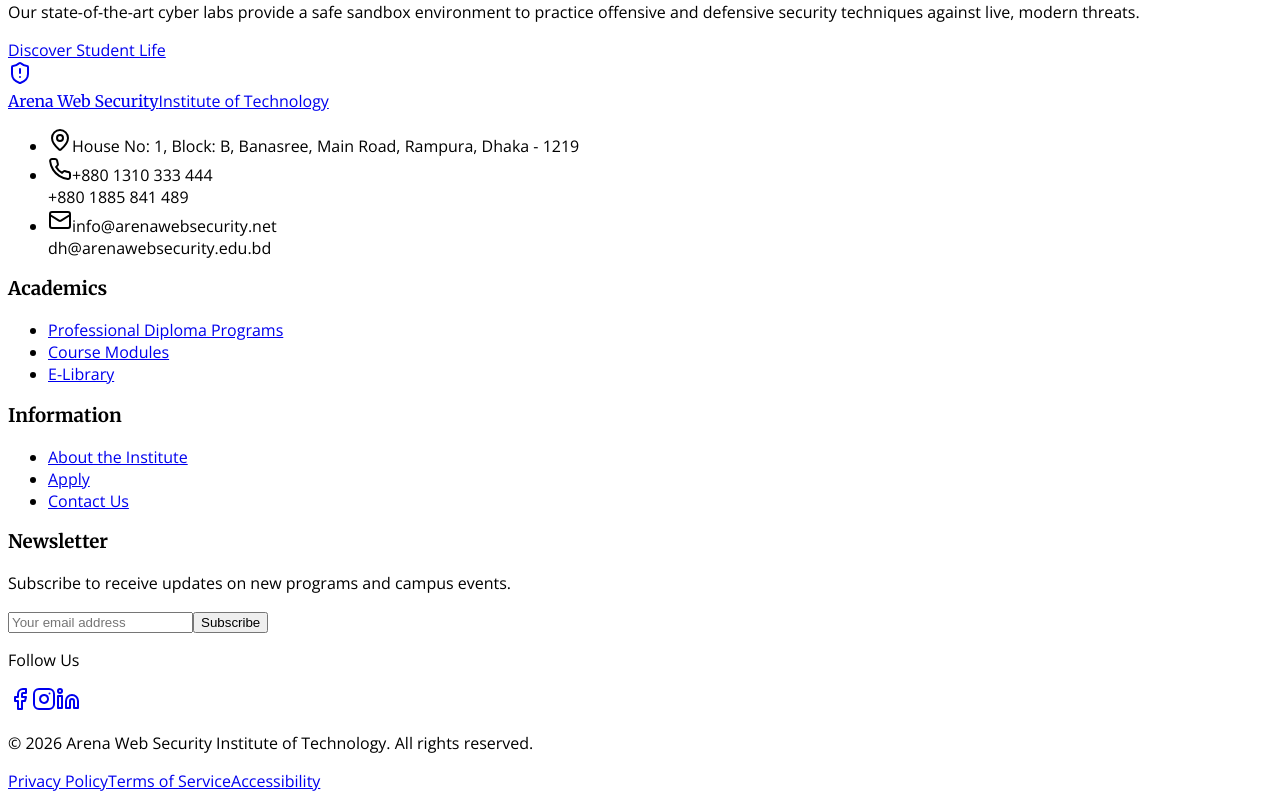
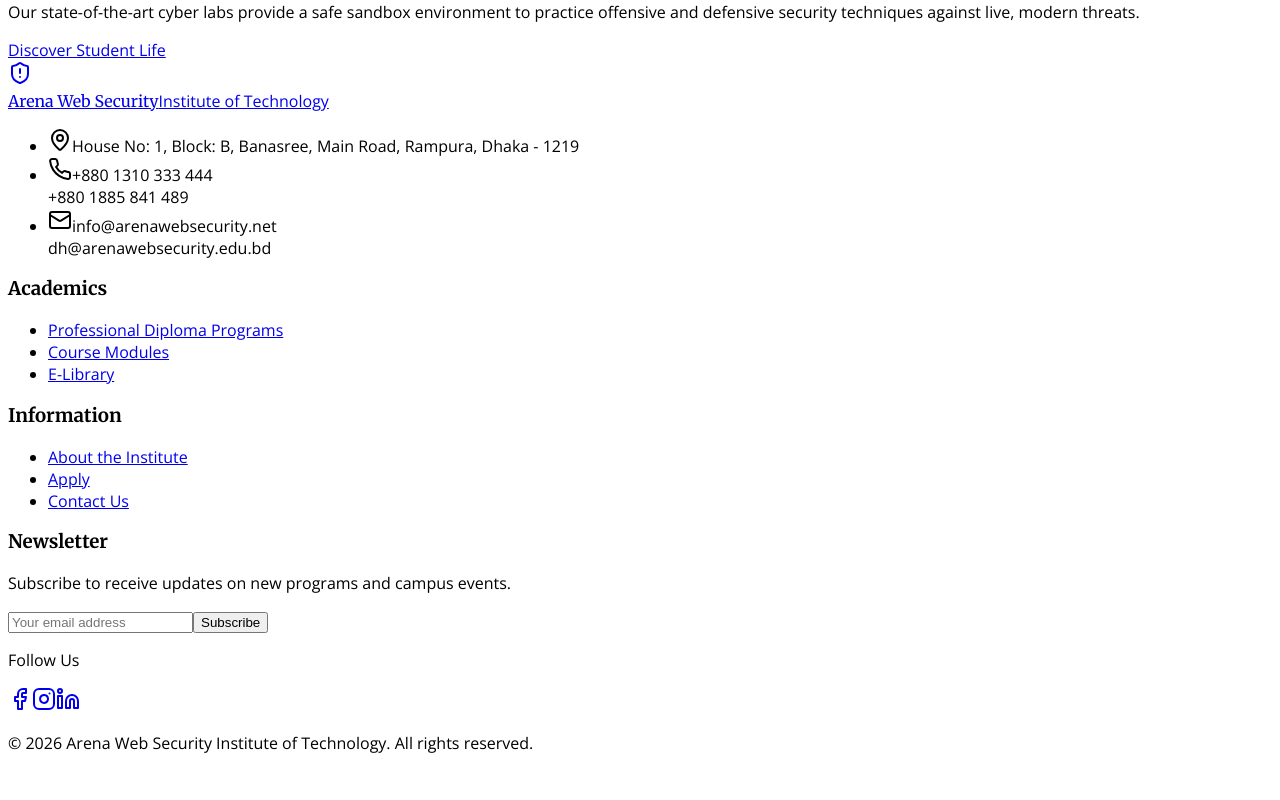
Before and after one commit to sahmsec/awsiot-final, a React (Vite) app in the folder client/: page / in a window 1280 px wide. Shown: the part 3589-4389 px from the top of the page. After the commit the page ends 4359 px from the top, so only its background shows below. Built offline with nearby package versions, Linux system fonts and the light colour scheme; a web font is replaced by a local one.

Commit message:
comment footer

```diff
--- a/client/src/components/layout/Footer.tsx
+++ b/client/src/components/layout/Footer.tsx
@@ -195,7 +195,7 @@
           <p>
             &copy; 2026 Arena Web Security Institute of Technology. All rights reserved.
           </p>
-          <div className="flex space-x-6 mt-4 md:mt-0">
+          {/* <div className="flex space-x-6 mt-4 md:mt-0">
             <Link href="#" className="hover:text-[#bb1133] transition-colors">
               Privacy Policy
             </Link>
@@ -205,7 +205,7 @@
             <Link href="#" className="hover:text-[#bb1133] transition-colors">
               Accessibility
             </Link>
-          </div>
+          </div> */}
         </div>
 
       </div>
```
